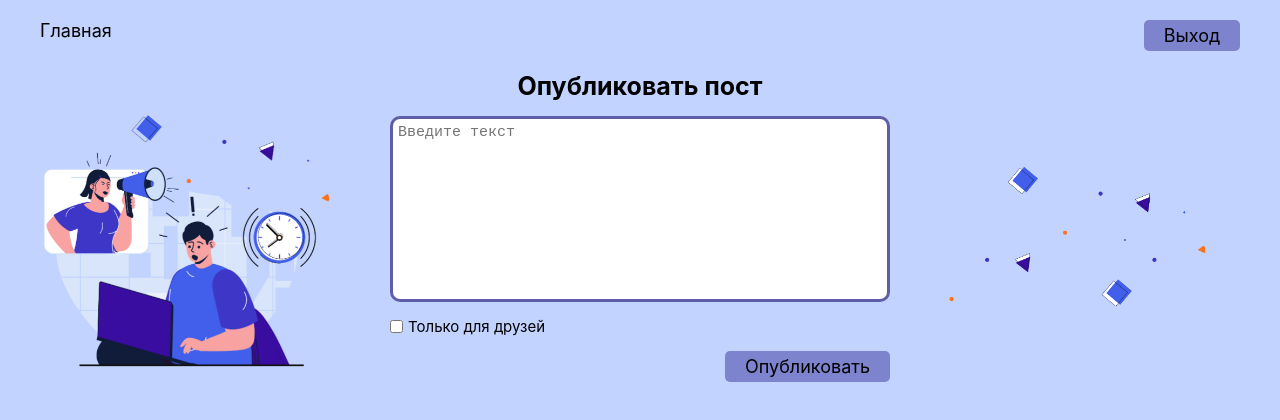
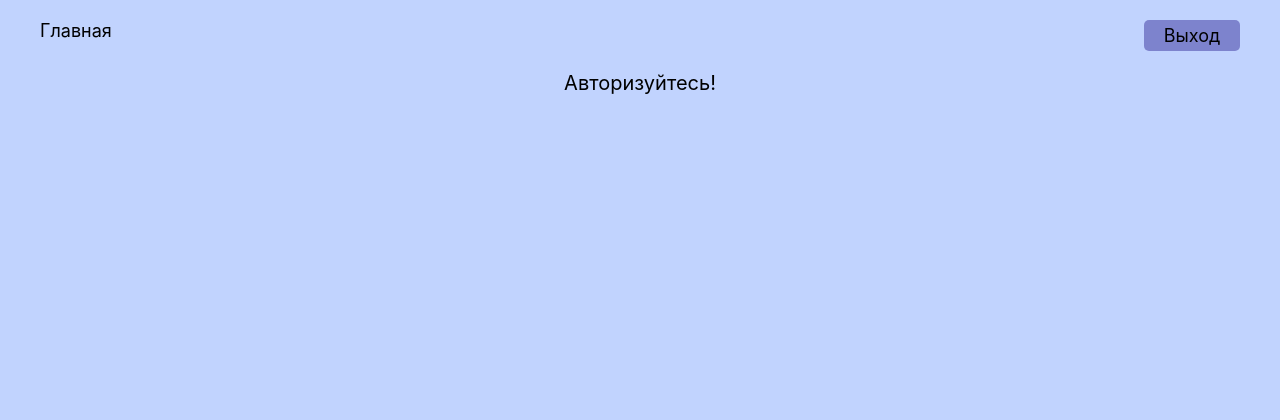
Before and after one commit to Olga-Udaltsova/social_network, a React (Create React App) app: page /main/publish in a window 1280 px wide. Shown: the top 420 px of the page. Built offline with nearby package versions, Linux system fonts and the light colour scheme.

Commit message:
В userSlice добавлен новый объект - lastUser

```diff
--- a/src/App.js
+++ b/src/App.js
@@ -1,12 +1,15 @@
+import { useSelector } from "react-redux";
 import { Outlet } from "react-router-dom";
 import { Header } from "./components/Header";
+import { NoContent } from "./components/ui/NoContent";
 import "./App.css";
 
 function App() {
+  const { user, admin } = useSelector((state) => state.currentUser);
   return (
     <>
       <Header />
-      <Outlet />
+      {user || admin ? <Outlet /> : <NoContent>Авторизуйтесь!</NoContent>}
     </>
   );
 }
--- a/src/components/Header/index.jsx
+++ b/src/components/Header/index.jsx
@@ -10,7 +10,7 @@ export const Header = () => {
   const dispatch = useDispatch();
   const navigate = useNavigate();
   const logOut = () => {
-    dispatch(logout());
+    dispatch(logout(user));
     navigate("/");
   };
 
--- a/src/pages/Auth/index.jsx
+++ b/src/pages/Auth/index.jsx
@@ -1,5 +1,5 @@
 import { useNavigate } from "react-router-dom";
-import { useDispatch } from "react-redux";
+import { useDispatch, useSelector } from "react-redux";
 import { useState } from "react";
 import { Container } from "../../components/ui/Container";
 import { Button } from "../../components/ui/Button";
--- a/src/redux/slices/userSlice.js
+++ b/src/redux/slices/userSlice.js
@@ -2,6 +2,7 @@ import { createSlice } from "@reduxjs/toolkit";
 
 const initialState = {
   user: null,
+  lastUser: null,
   admin: null,
 };
 
@@ -12,8 +13,9 @@ export const userSlice = createSlice({
     login: (state, action) => {
       state.user = action.payload;
     },
-    logout: (state) => {
+    logout: (state, action) => {
       state.user = null;
+      state.lastUser = action.payload;
       state.admin = null;
     },
     loginAsAdmin: (state, action) => {
```
